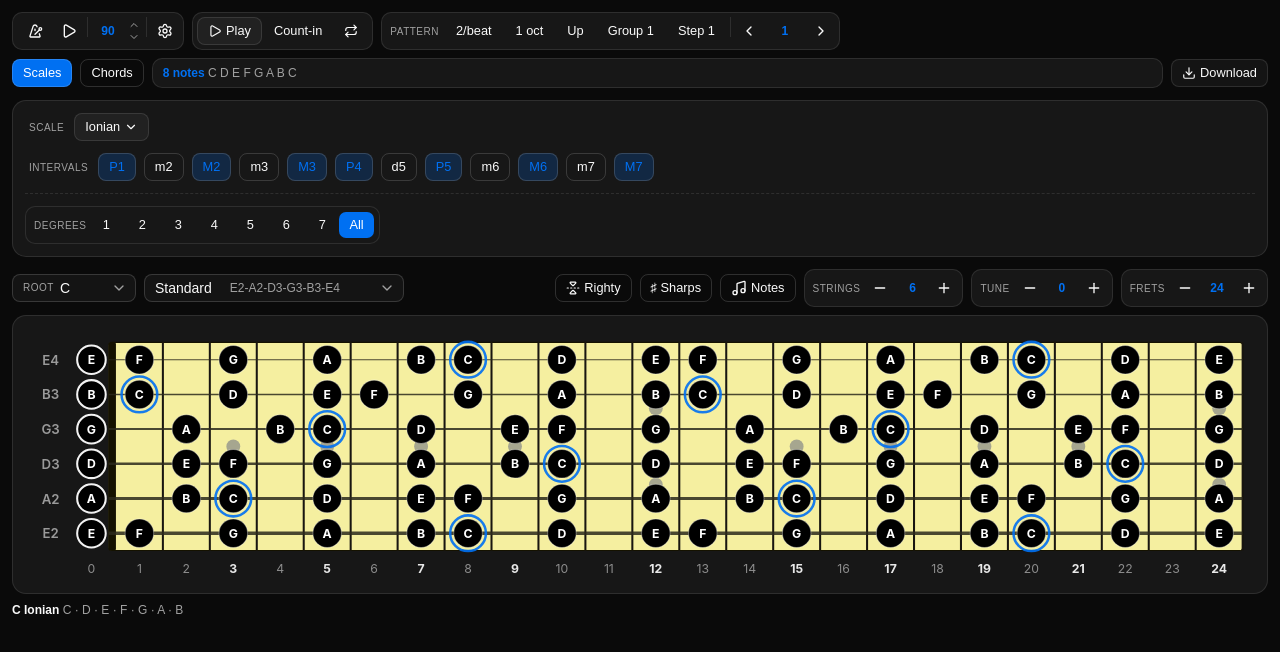
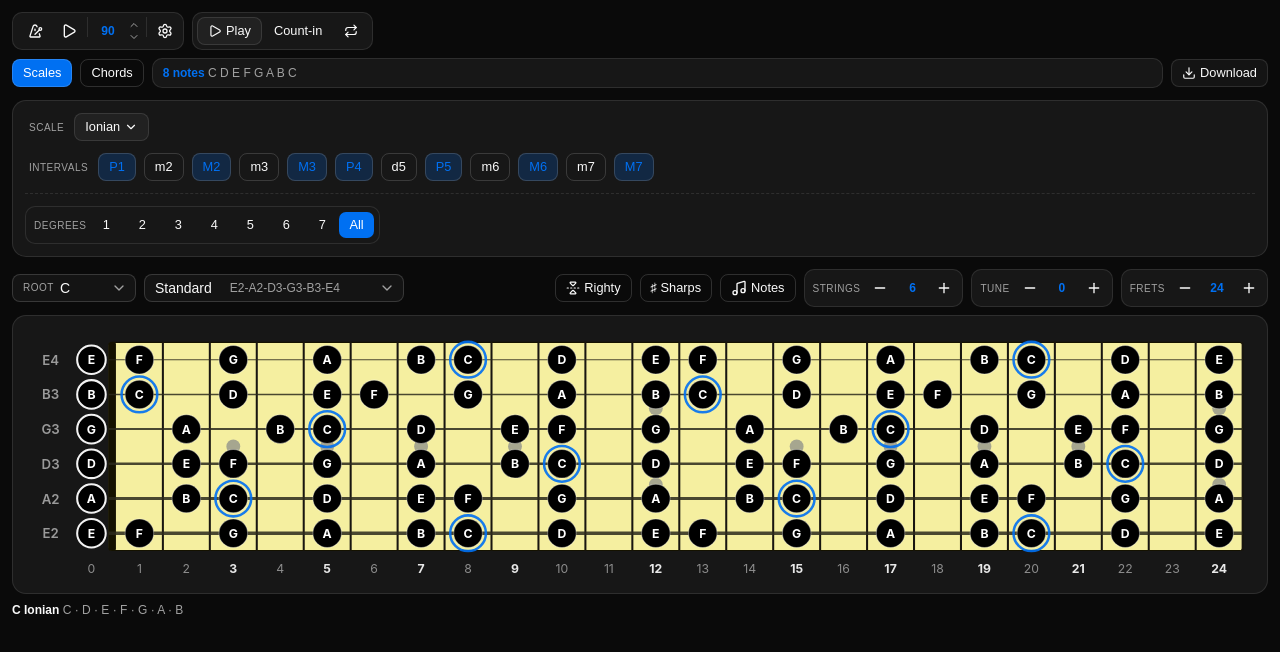
Before and after one commit to vedsarkar/fretboard-visualizer, a React (Vite) app: page / in a window 1280 px wide. Shown: the top 652 px of the page. Built offline with nearby package versions, Linux system fonts and the light colour scheme.

Commit message:
Remove Pattern cluster (sequencer pattern controls)
Co-authored-by: Cursor <cursoragent@cursor.com>

```diff
--- a/src/App.jsx
+++ b/src/App.jsx
@@ -103,10 +103,7 @@ export default function App() {
     [state, highlight],
   );
 
-  const { notes, permutation, permutationCount, isPlaying, toggle } = useSequencer(
-    state,
-    onPlayedNote,
-  );
+  const { notes, isPlaying, toggle } = useSequencer(state, onPlayedNote);
 
   const onSelect = useCallback(
     (note) => {
@@ -161,8 +158,6 @@ export default function App() {
               dispatch={dispatch}
               isPlaying={isPlaying}
               onToggle={toggle}
-              permutation={permutation}
-              permutationCount={permutationCount}
             />
 
             <div className="flex flex-wrap items-center gap-2">
--- a/src/components/Transport.jsx
+++ b/src/components/Transport.jsx
@@ -19,19 +19,7 @@ import { CLICK_RHYTHMS, MetronomeClock, findMeter, permutationLabel } from '@/li
 import { audio } from '@/lib/audio.js';
 import { clampTempo, useTapTempo, useTempoScrub } from '@/hooks/useTempo.js';
 
-/** Cycling control: shows its current value, advances on click. */
-function Cycle({ hint, value, onClick, testId }) {
-  return (
-    <Hint label={hint}>
-      <Button variant="ghost" size="sm" onClick={onClick} data-testid={testId}>
-        {value}
-      </Button>
-    </Hint>
-  );
-}
-
-export function Transport({ state, dispatch, isPlaying, onToggle, permutation, permutationCount }) {
-  const cycle = (field, values) => () => dispatch({ type: 'cycle', field, values });
+export function Transport({ state, dispatch, isPlaying, onToggle }) {
   const setTempo = (tempo) => dispatch({ type: 'patch', patch: { tempo } });
 
   // A standalone click track, independent of the note sequencer, so the
@@ -205,77 +193,6 @@ export function Transport({ state, dispatch, isPlaying, onToggle, permutation, p
           </Toggle>
         </Hint>
       </Cluster>
-
-      <Cluster role="group" aria-label="Pattern">
-        <Cap>Pattern</Cap>
-        <Cycle
-          hint="Notes played per beat"
-          value={`${state.notesPerBeat}/beat`}
-          testId="npb-cycle"
-          onClick={cycle('notesPerBeat', [1, 2, 3, 4])}
-        />
-        <Cycle
-          hint="How many octaves the run spans"
-          value={`${state.octaves} oct`}
-          testId="oct-cycle"
-          onClick={cycle('octaves', [1, 2, 3, 4])}
-        />
-        <Cycle
-          hint="Which way the sequence travels"
-          value={DIRECTIONS.find(([id]) => id === state.direction)[1]}
-          testId="dir-cycle"
-          onClick={cycle('direction', DIRECTIONS.map(([id]) => id))}
-        />
-        <Cycle
-          hint="Notes per repeating group. Group 4 gives the classic 1234-2345 drill"
-          value={`Group ${state.groupLength}`}
-          testId="group-cycle"
-          onClick={cycle('groupLength', [1, 2, 3, 4, 5, 6])}
-        />
-        <Cycle
-          hint="Scale steps between notes inside a group. Step 2 plays in thirds"
-          value={`Step ${state.jump}`}
-          testId="step-cycle"
-          onClick={cycle('jump', [1, 2, 3, 4])}
-        />
-        <Separator orientation="vertical" className="mx-0.5 !h-5" />
-        <Hint label="Reorder the notes within each group">
-          <Button
-            variant="ghost"
-            size="icon-sm"
-            aria-label="Previous permutation"
-            data-testid="perm-prev"
-            onClick={() =>
-              dispatch({
-                type: 'patch',
-                patch: { permIndex: (state.permIndex - 1 + permutationCount) % permutationCount },
-              })
-            }
-          >
-            <ChevronLeft />
-          </Button>
-        </Hint>
-        <span
-          className="min-w-10 text-center text-xs font-semibold tabular-nums text-primary"
-          data-testid="perm-value"
-        >
-          {permutationLabel(permutation)}
-        </span>
-        <Button
-          variant="ghost"
-          size="icon-sm"
-          aria-label="Next permutation"
-          data-testid="perm-next"
-          onClick={() =>
-            dispatch({
-              type: 'patch',
-              patch: { permIndex: (state.permIndex + 1) % permutationCount },
-            })
-          }
-        >
-          <ChevronRight />
-        </Button>
-      </Cluster>
     </div>
   );
 }
```
